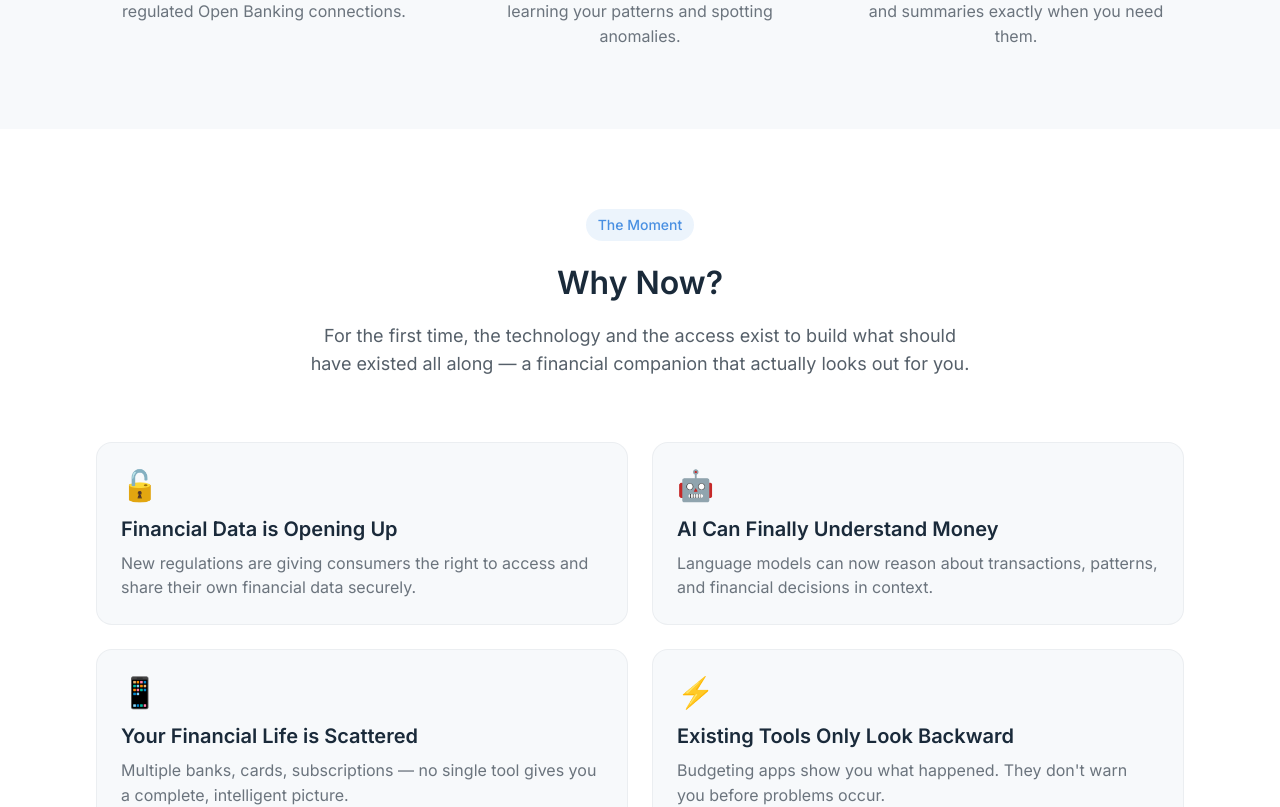
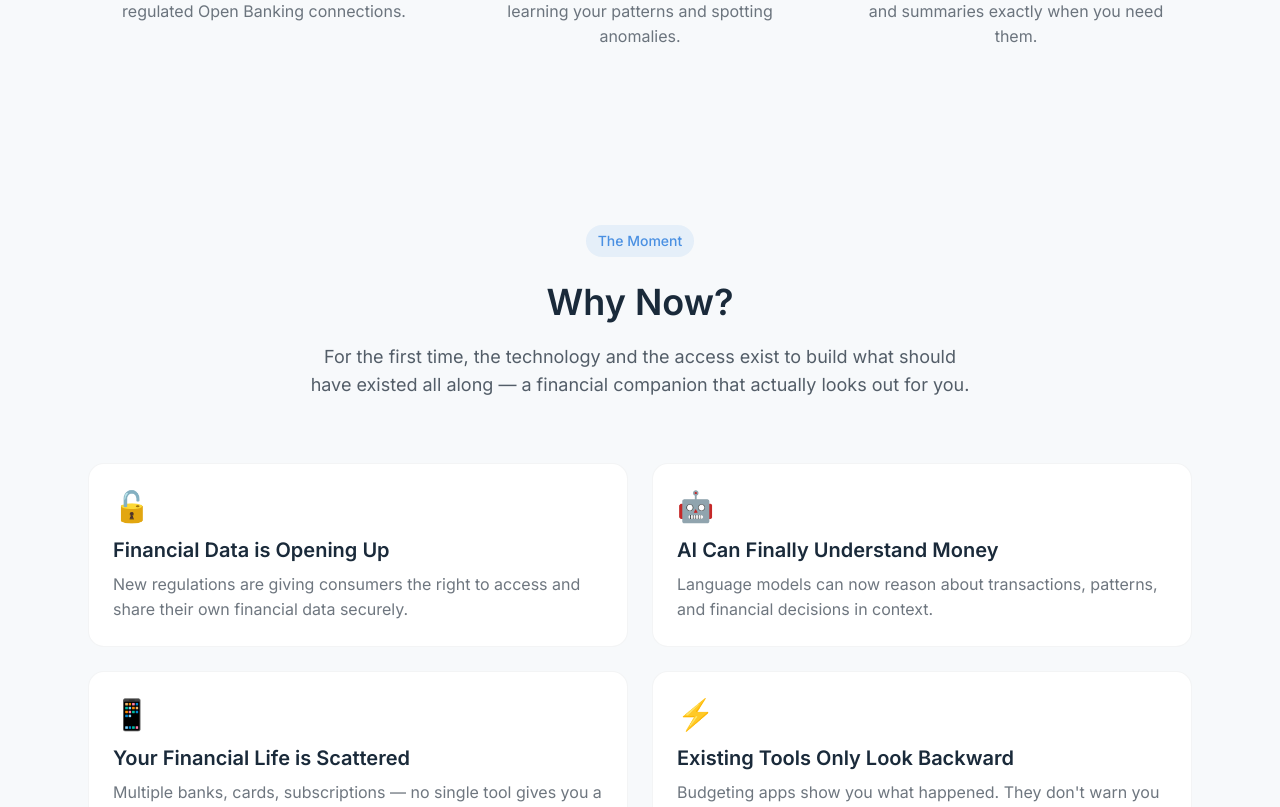
Before and after one commit to sergey-goncharenko/balansa-landing, a Next.js app: page / in a window 1280 px wide. Shown: the part 3140-3947 px from the top of the page. Built offline with nearby package versions, Linux system fonts and the light colour scheme.

Commit message:
Fix animation hydration issues - use whileInView instead of useInView hook

```diff
--- a/src/components/Footer.tsx
+++ b/src/components/Footer.tsx
@@ -20,7 +20,7 @@ export default function Footer() {
           </div>
         </div>
         <div className="mt-8 pt-8 border-t border-white/10 text-center text-white/40 text-sm">
-          <p>© 2025 Balansa. All rights reserved.</p>
+          <p>© 2026 Balansa. All rights reserved.</p>
         </div>
       </div>
     </footer>
--- a/src/components/SignupForm.tsx
+++ b/src/components/SignupForm.tsx
@@ -1,12 +1,10 @@
 'use client';
 
-import { motion, useInView } from 'framer-motion';
-import { useRef, useState } from 'react';
+import { motion } from 'framer-motion';
+import { useState } from 'react';
 import { fadeInUp, staggerContainer } from '@/lib/animations';
 
 export default function SignupForm() {
-  const ref = useRef(null);
-  const isInView = useInView(ref, { once: true, margin: '-100px' });
   const [email, setEmail] = useState('');
   const [status, setStatus] = useState<'idle' | 'loading' | 'success' | 'error'>('idle');
   const [message, setMessage] = useState('');
@@ -35,13 +33,19 @@ export default function SignupForm() {
   };
 
   return (
-    <section id="signup" ref={ref} className="py-20 md:py-28 bg-[var(--color-background)] relative overflow-hidden">
+    <section id="signup" className="py-20 md:py-28 bg-[var(--color-background)] relative overflow-hidden">
       <div className="absolute inset-0">
         <div className="absolute top-1/2 left-1/2 -translate-x-1/2 -translate-y-1/2 w-[800px] h-[800px] bg-[var(--color-accent)]/5 rounded-full blur-3xl" />
       </div>
 
       <div className="max-w-4xl mx-auto px-5 md:px-6 relative z-10">
-        <motion.div variants={staggerContainer} initial="hidden" animate={isInView ? 'visible' : 'hidden'} className="text-center">
+        <motion.div
+          variants={staggerContainer}
+          initial="hidden"
+          whileInView="visible"
+          viewport={{ once: true, margin: '-50px' }}
+          className="text-center"
+        >
           <motion.h2 variants={fadeInUp} className="text-3xl md:text-4xl font-semibold text-[var(--color-primary)] mb-4 md:mb-6">
             Ready to take control?
           </motion.h2>
--- a/src/components/TrustSection.tsx
+++ b/src/components/TrustSection.tsx
@@ -1,7 +1,6 @@
 'use client';
 
-import { motion, useInView } from 'framer-motion';
-import { useRef } from 'react';
+import { motion } from 'framer-motion';
 import { fadeInUp, staggerContainer } from '@/lib/animations';
 
 const privacyPoints = [
@@ -14,16 +13,14 @@ const privacyPoints = [
 ];
 
 export default function TrustSection() {
-  const ref = useRef(null);
-  const isInView = useInView(ref, { once: true, margin: '-100px' });
-
   return (
-    <section ref={ref} className="py-16 md:py-24 bg-white">
+    <section className="py-16 md:py-24 bg-white">
       <div className="max-w-4xl mx-auto px-5 md:px-6">
         <motion.div
           variants={staggerContainer}
           initial="hidden"
-          animate={isInView ? 'visible' : 'hidden'}
+          whileInView="visible"
+          viewport={{ once: true, margin: '-50px' }}
         >
           <motion.h2 variants={fadeInUp} className="text-3xl md:text-4xl font-semibold text-[var(--color-primary)] mb-4 md:mb-6 text-center">
             Privacy and security built in from day one
@@ -32,7 +29,13 @@ export default function TrustSection() {
             Balansa is designed with a simple principle: your financial data belongs to you, and only you.
           </motion.p>
 
-          <motion.ul variants={staggerContainer} className="space-y-4 md:space-y-5">
+          <motion.ul
+            variants={staggerContainer}
+            initial="hidden"
+            whileInView="visible"
+            viewport={{ once: true, margin: '-50px' }}
+            className="space-y-4 md:space-y-5"
+          >
             {privacyPoints.map((point, i) => (
               <motion.li
                 key={i}
--- a/src/components/Vision.tsx
+++ b/src/components/Vision.tsx
@@ -1,7 +1,6 @@
 'use client';
 
-import { motion, useInView } from 'framer-motion';
-import { useRef } from 'react';
+import { motion } from 'framer-motion';
 import { fadeInUp, staggerContainer } from '@/lib/animations';
 
 const whyNow = [
@@ -28,25 +27,23 @@ const whyNow = [
 ];
 
 export default function Vision() {
-  const ref = useRef(null);
-  const isInView = useInView(ref, { once: true, margin: '-100px' });
-
   return (
-    <section ref={ref} className="py-12 md:py-20 bg-white">
-      <div className="max-w-6xl mx-auto px-6 md:px-8">
+    <section className="py-16 md:py-24 bg-[var(--color-background)]">
+      <div className="max-w-6xl mx-auto px-5 md:px-6">
         <motion.div
           variants={staggerContainer}
           initial="hidden"
-          animate={isInView ? 'visible' : 'hidden'}
+          whileInView="visible"
+          viewport={{ once: true, margin: '-50px' }}
           className="text-center mb-12 md:mb-16"
         >
           <motion.span variants={fadeInUp} className="inline-block px-3 py-1.5 rounded-full bg-[var(--color-secondary)]/10 text-[var(--color-secondary)] text-sm font-medium mb-5">
             The Moment
           </motion.span>
-          <motion.h2 variants={fadeInUp} className="text-2xl sm:text-3xl md:text-[2rem] font-semibold text-[var(--color-primary)] mb-4">
+          <motion.h2 variants={fadeInUp} className="text-3xl md:text-4xl font-semibold text-[var(--color-primary)] mb-4">
             Why Now?
           </motion.h2>
-          <motion.p variants={fadeInUp} className="text-base md:text-lg text-[var(--color-text)]/70 max-w-2xl mx-auto">
+          <motion.p variants={fadeInUp} className="text-base md:text-lg text-[var(--color-text)]/70 max-w-2xl mx-auto leading-relaxed">
             For the first time, the technology and the access exist to build what should have existed all along —
             a financial companion that actually looks out for you.
           </motion.p>
@@ -55,14 +52,15 @@ export default function Vision() {
         <motion.div
           variants={staggerContainer}
           initial="hidden"
-          animate={isInView ? 'visible' : 'hidden'}
+          whileInView="visible"
+          viewport={{ once: true, margin: '-50px' }}
           className="grid md:grid-cols-2 gap-5 md:gap-6"
         >
           {whyNow.map((item, i) => (
             <motion.div
               key={i}
               variants={fadeInUp}
-              className="p-5 md:p-6 rounded-2xl bg-[var(--color-background)] border border-[var(--color-primary)]/5 hover:border-[var(--color-secondary)]/30 transition-colors"
+              className="p-5 md:p-6 rounded-2xl bg-white border border-[var(--color-primary)]/5 hover:border-[var(--color-secondary)]/30 hover:shadow-lg transition-all duration-300"
             >
               <span className="text-2xl md:text-3xl mb-3 block">{item.icon}</span>
               <h4 className="text-lg md:text-xl font-semibold text-[var(--color-primary)] mb-2">{item.title}</h4>
```
